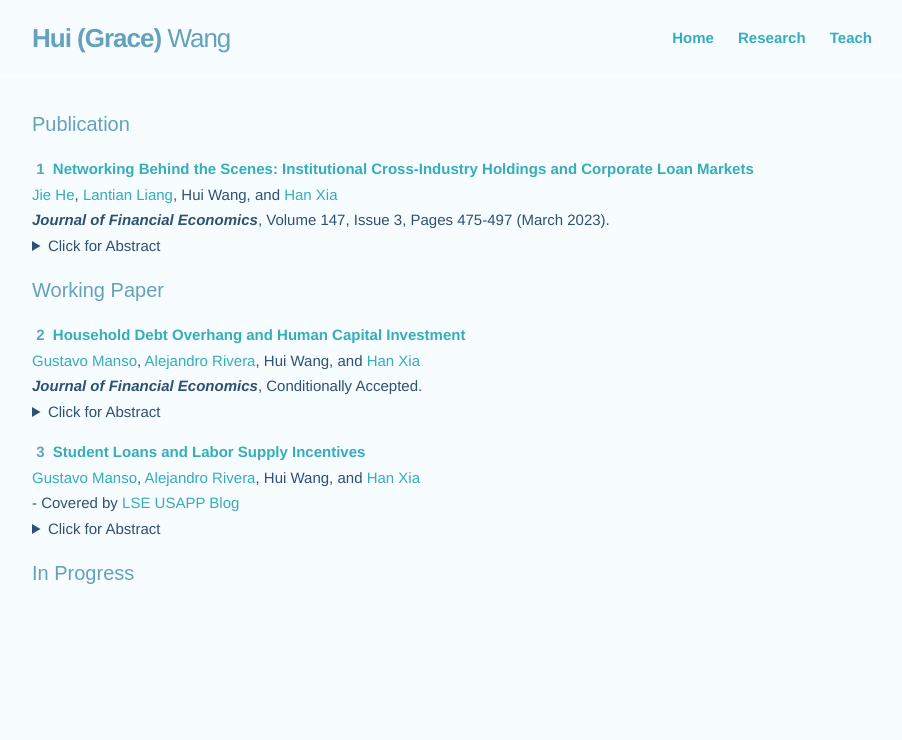
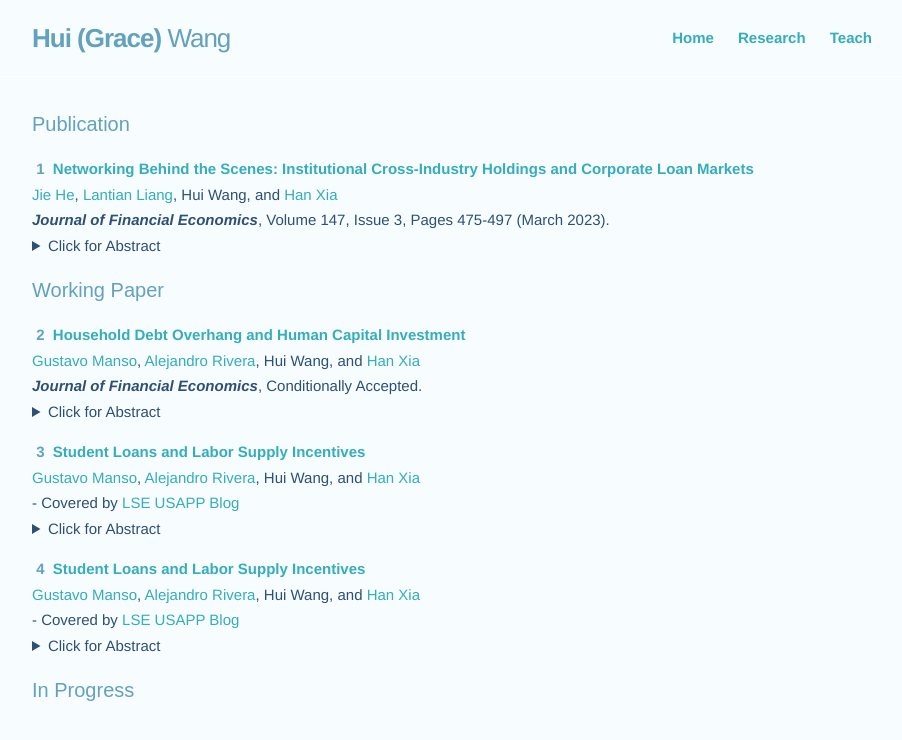
Before and after one commit to huigracewang/homepage, a Jekyll site: the page built from research.md, in a window 1280 px wide. Shown: the top 740 px of the page, without its empty margins (188-1090 px from the left). Built offline with Jekyll 4.4.1, drawn with Linux system fonts in a browser that asks for light colours; some of the changed text lies outside the part shown.

Commit message:
Update research.md

```diff
--- a/research.md
+++ b/research.md
@@ -22,5 +22,11 @@ items:
     numbering: 3
     coverage: Covered by <a href="https://blogs.lse.ac.uk/usappblog/2024/02/20/student-loans-can-influence-households-decisions-about-how-much-to-work-when-they-have-debts/" target="_blank">LSE USAPP Blog</a>
     abstract: We develop a dynamic household finance model showing that student loans—nondischargeable in the U.S. bankruptcy—alleviate the well-documented debt overhang in labor supply decisions. Non-dischargeability mutes opportunities for households to strategically reduce labor supply at the expense of creditors, thus correcting incentive distortions. This corrective effect, however, is partially undone by Income Driven Repayment (IDR) plans, which set student loan payments formulaically regardless of outstanding balance. IDR thus allows households to pseudo "discharge" student debt and reactivates debt overhang. We supplement our model with empirical analyses and uncover potentially unintended consequences of proposed reforms in student loans.
+  - title: stuloan
+    description: <a href="https://papers.ssrn.com/sol3/papers.cfm?abstract_id=4561409" target="_blank"><strong>Student Loans and Labor Supply Incentives</strong></a>
+    authors: <a href="https://faculty.haas.berkeley.edu/manso/index.html" target="_blank">Gustavo Manso</a>, <a href="https://sites.google.com/site/alejandroriveramesias/" target="_blank">Alejandro Rivera</a>, Hui Wang, and <a href="https://sites.google.com/site/hanvictorxia/han-xias-home-page" target="_blank">Han Xia</a>
+    numbering: 4
+    coverage: Covered by <a href="https://blogs.lse.ac.uk/usappblog/2024/02/20/student-loans-can-influence-households-decisions-about-how-much-to-work-when-they-have-debts/" target="_blank">LSE USAPP Blog</a>
+    abstract: We develop a dynamic household finance model showing that student loans—nondischargeable in the U.S. bankruptcy—alleviate the well-documented debt overhang in labor supply decisions. Non-dischargeability mutes opportunities for households to strategically reduce labor supply at the expense of creditors, thus correcting incentive distortions. This corrective effect, however, is partially undone by Income Driven Repayment (IDR) plans, which set student loan payments formulaically regardless of outstanding balance. IDR thus allows households to pseudo "discharge" student debt and reactivates debt overhang. We supplement our model with empirical analyses and uncover potentially unintended consequences of proposed reforms in student loans.
 
 ---
```
